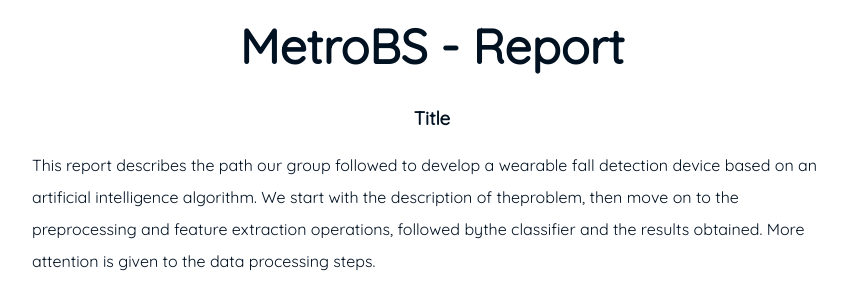
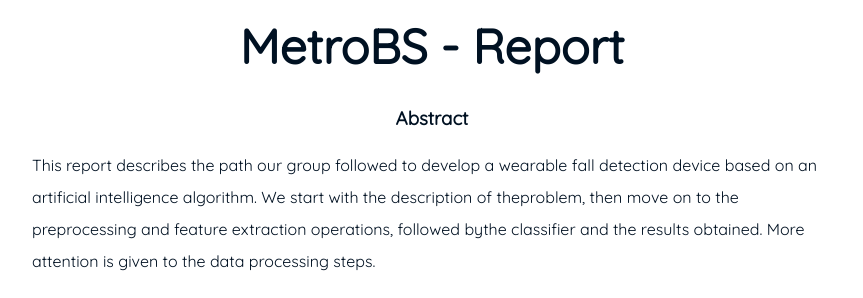
Before and after one commit to FreShq99/frenkishqepa.com, a Jekyll site: the page built from _posts/2021-05-11-report.md, in a window 1280 px wide. Shown: the part 252-550 px from the top of the page, without its empty margins (208-1071 px from the left). Built offline with Jekyll 4.4.1, drawn with Linux system fonts in a browser that asks for light colours.

Commit message:
Update 2021-05-11-report.md

```diff
--- a/_posts/2021-05-11-report.md
+++ b/_posts/2021-05-11-report.md
@@ -5,5 +5,5 @@ subtitle: ""
 date:   2021-05-11 11:12:21 +0100
 categories: ["MetroBS"]
 ---
-<h3 align="center"> Title </h3>
+<h3 align="center"> Abstract </h3>
 This  report  describes  the  path  our  group  followed  to  develop  a  wearable  fall  detection device based on an artificial intelligence algorithm.  We start with the description of theproblem, then move on to the preprocessing and feature extraction operations, followed bythe classifier and the results obtained.  More attention is given to the data processing steps.
```
